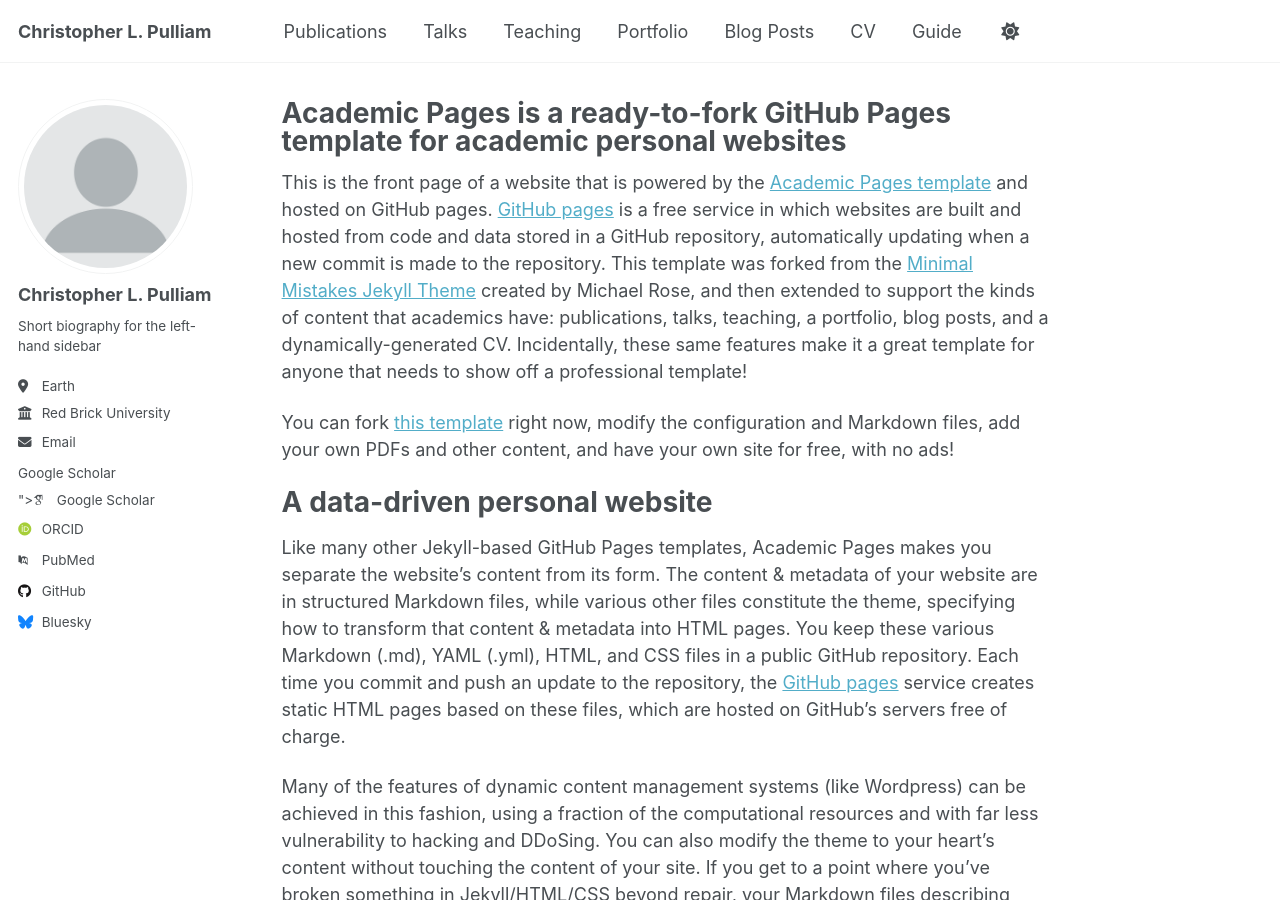
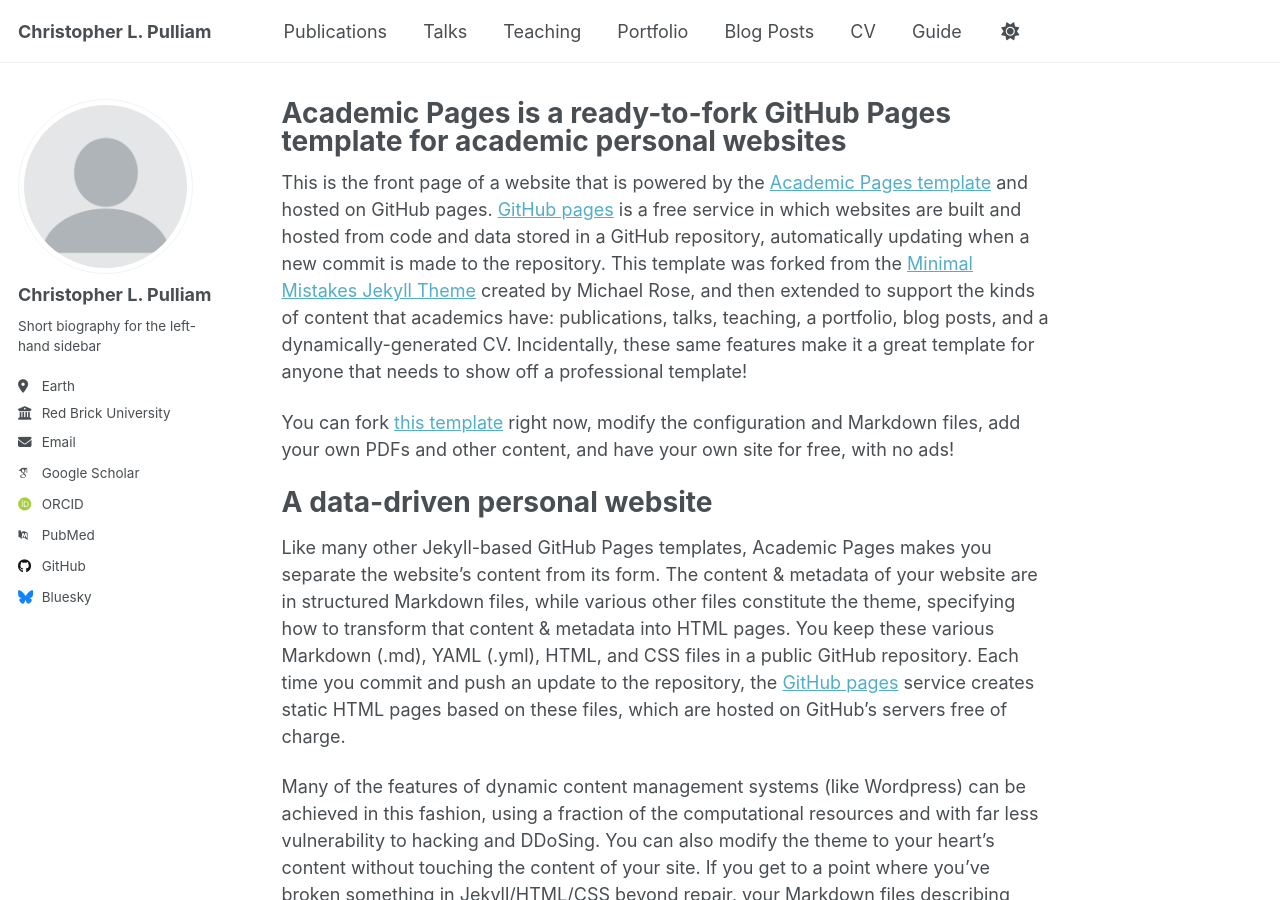
Before and after one commit to christopher-pulliam/christopher-pulliam.github.io, a Jekyll site: the page built from _pages/about.md, in a window 1280 px wide and 900 px high. Built offline with Jekyll 4.4.1, drawn with Linux system fonts in a browser that asks for light colours; some web fonts are replaced; a script that is not in the unit is left out.

Commit message:
Update _config.yml

```diff
--- a/_config.yml
+++ b/_config.yml
@@ -13,7 +13,7 @@ title                    : "Christopher L. Pulliam"
 title_separator          : "-"
 name                     : &name "Christopher L. Pulliam"
 description              : &description "personal description"
-url                      : https://academicpages.github.io # the base hostname & protocol for your site e.g. "https://[your GitHub username].github.io" or if you already have some other page hosted on Github then use "https://[your GitHub username].github.io/[Your Repo Name]"
+url                      : https://christopher-pulliam.github.io/ # the base hostname & protocol for your site e.g. "https://[your GitHub username].github.io" or if you already have some other page hosted on Github then use "https://[your GitHub username].github.io/[Your Repo Name]"
 baseurl                  : "" # the subpath of your site, e.g. "/blog"
 repository               : "academicpages/academicpages.github.io"
 
@@ -34,7 +34,7 @@ author:
   # Academic websites
   academia         : # URL
   arxiv            : # URL - Update with the correct link to your profile
-  googlescholar    : '<a href="https://scholar.google.com/citations?user=_-h10AsAAAAJ&hl=en" target="_blank" rel="noopener noreferrer">Google Scholar</a>'
+  googlescholar    : "https://scholar.google.com/citations?user=_-h10AsAAAAJ&hl=en&oi=sra"
   inspire-hep      : # URL
   impactstory      : # URL
   orcid            : ""
```
